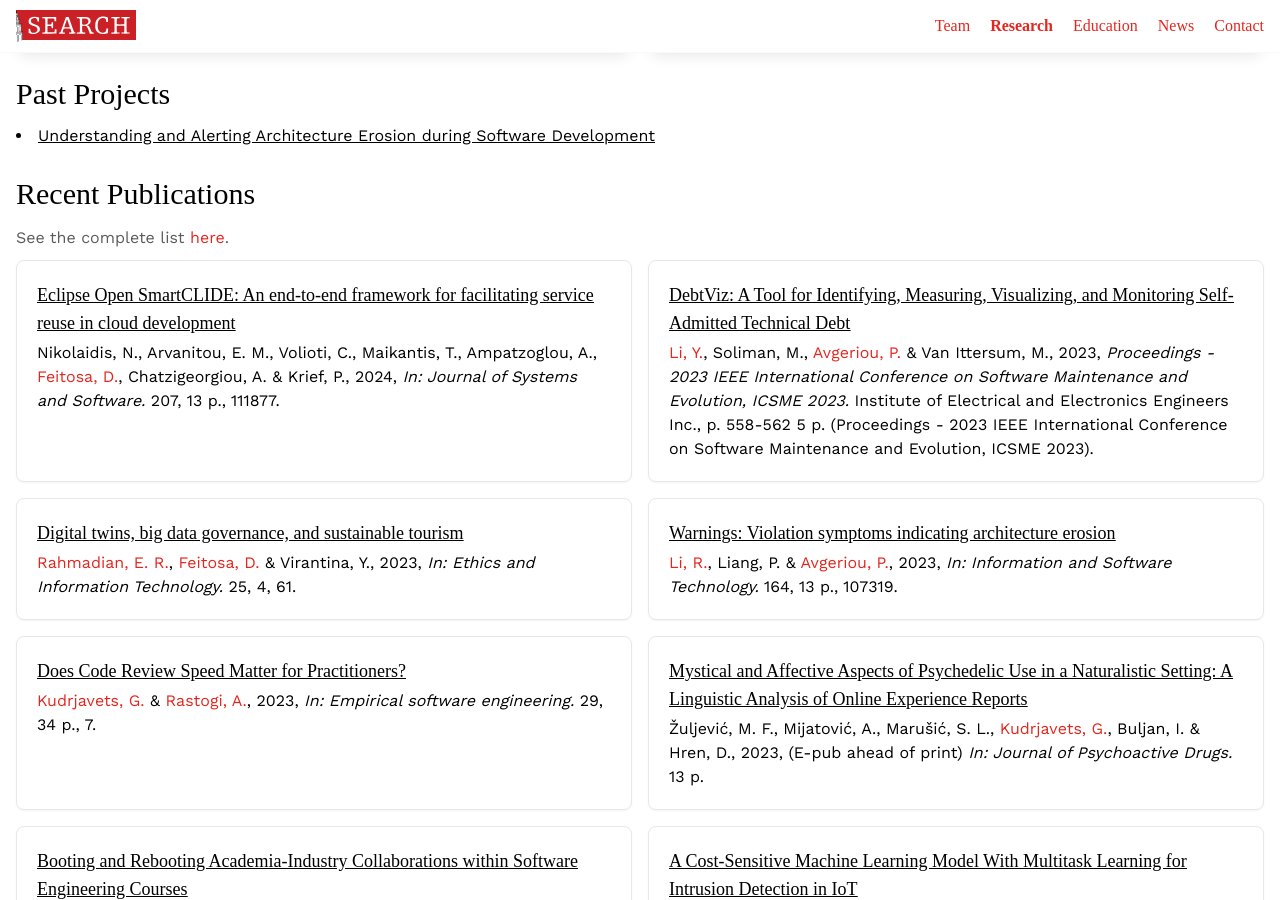
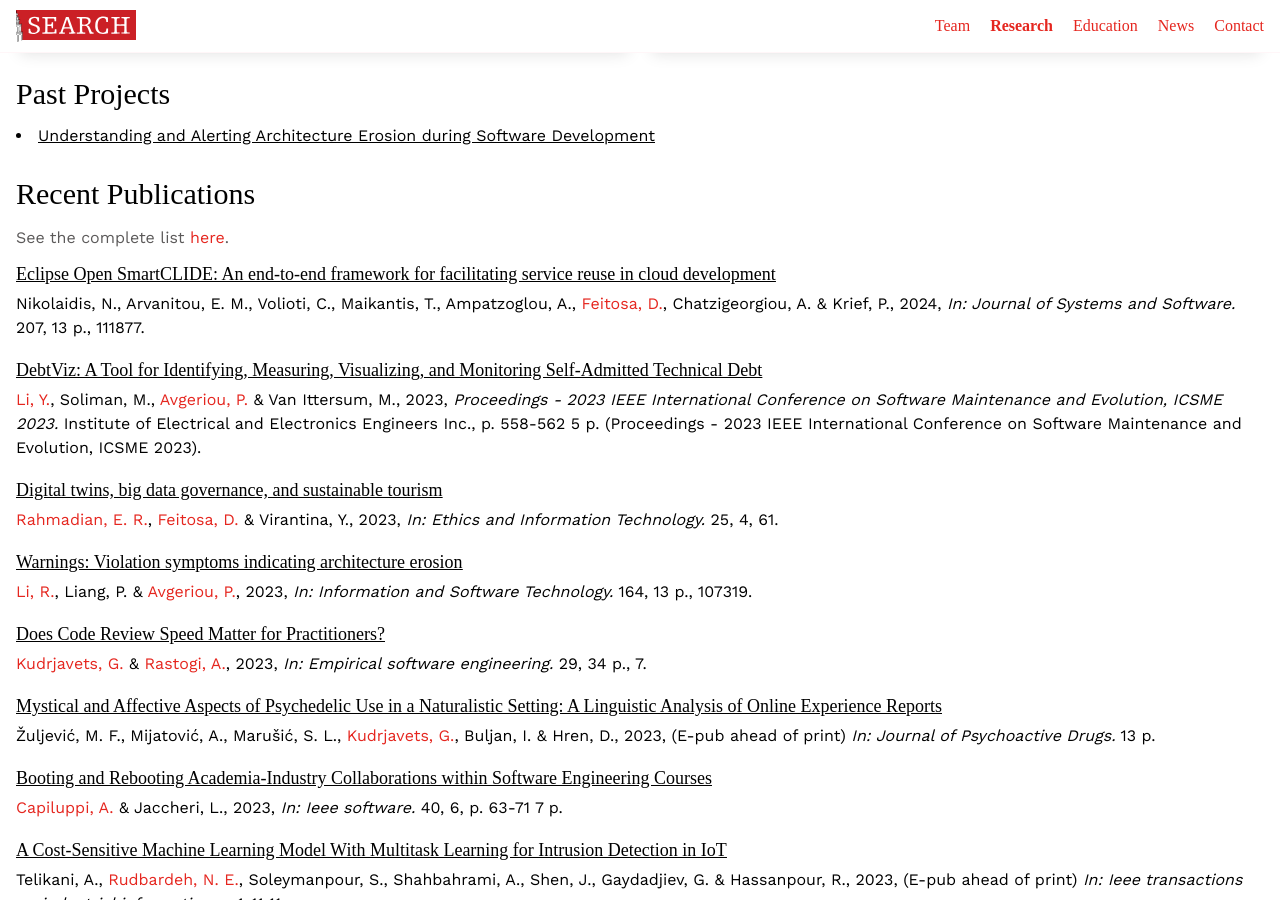
Before and after one commit to search-rug/search-rug.github.io, a Jekyll site: the page built from _pages/research.html, in a window 1280 px wide and 900 px high, scrolled down 940 px. Built offline with Jekyll 4.4.1, drawn with Linux system fonts in a browser that asks for light colours; some web fonts are replaced.

Commit message:
Simplify contribution layout (remove card style).

```diff
--- a/_includes/research-contribution-card.html
+++ /dev/null
@@ -1,22 +0,0 @@
-<!--
-  Expects a list of objects in the `contributions` include variable.
-  Objects have following fields where ? marks an optional field:
-    title: string
-    description?: string
-    download_count: int
-    url: string
--->
-
-<article class="rounded-lg border shadow-sm">
-  <div class="flex gap-6 p-5">
-    <div class="flex-grow space-y-2 contrib-card">
-      {{ include.contribution.description }}
-    </div>
-    {% if include.contribution.download_count %}
-      <div class="flex flex-col items-center">
-        <p class="text-2xl font-semibold">{{ include.contribution.download_count }}</p>
-        <p class="text-sm text-gray-500">Downloads</p>
-      </div>
-    {% endif %}
-  </div>
-</article>
--- a/_pages/research.html
+++ b/_pages/research.html
@@ -54,18 +54,22 @@ sections:
   <section class="space-y-2">
     <h2>Recent Publications</h3>
     <p>See the complete list <a class="text-primary" href="{{page.contributions_url}}" rel="noopener" target="_blank">here</a>.</p>
-    <div class="grid xl:grid-cols-2 gap-4">
+    <div class="grid gap-4">
       {% for publication in site.data.publications %}
-        {% include research-contribution-card.html contribution=publication %}
+      <div class="contrib-card">
+        {{publication.description}}
+      </div>
       {% endfor %}
     </div>
   </section>
 
   <section class="space-y-2">
     <h2>Datasets</h3>
-    <div class="grid xl:grid-cols-2 gap-4">
+    <div class="grid gap-4">
       {% for dataset in site.data.datasets %}
-        {% include research-contribution-card.html contribution=dataset %}
+      <div class="contrib-card">
+        {{dataset.description}}
+      </div>
       {% endfor %}
     </div>
   </section>
```
